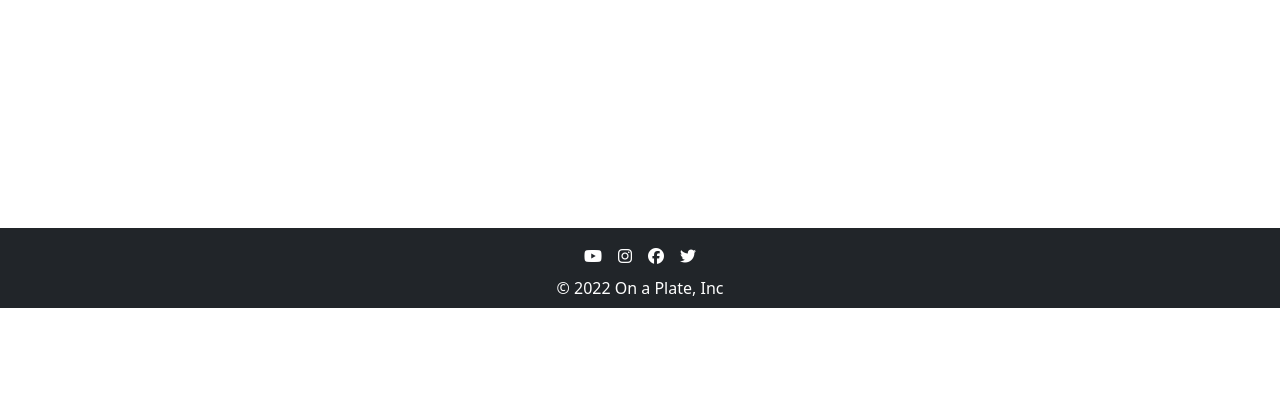
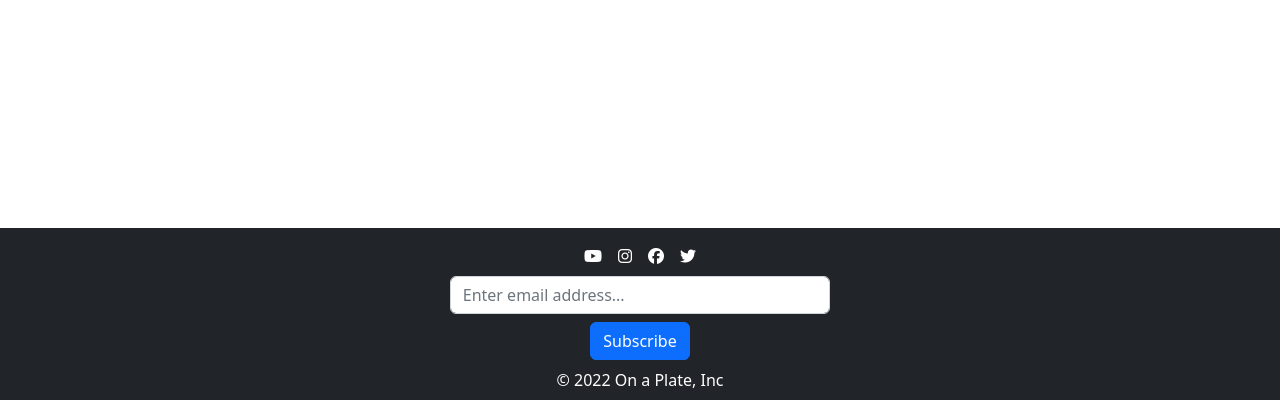
Before and after one commit to digitilley/ON-A-PLATE-, a Django app: page /accounts/signup/ in a window 1280 px wide. Shown: the part 628-1028 px from the top of the page. Before the commit the page ends 936 px from the top, so only its background shows below. Run offline with Django 3.2, Linux system fonts and the light colour scheme; some libraries are stand-ins or nearby versions.

Commit message:
Added subscribe form to footer. Fixed on a plate link in nav bar. Added another post to showcase pagination

```diff
--- a/templates/base.html
+++ b/templates/base.html
@@ -18,7 +18,7 @@
     <header>
         <nav class="navbar navbar-dark navbar-expand-lg align-items-center bg-dark shadow-sm">
           <div class="container">
-            <a href="index.html" class="col-6 navbar-brand d-flex align-items-center nav-link">
+            <a href="{% url 'home' %}" class="col-6 navbar-brand d-flex align-items-center nav-link">
               <strong>ON A PLATE</strong>
             </a>
             <div class="navbar-collapse collapse" id="navmenu" style>
@@ -72,6 +72,16 @@
                     <li class="p-2"><a class="text-center text-white" href="https://twitter.com" target="_blank" rel="noopener" aria-label="Visit our Twitter page (opens in a new tab)"><i class="fa-brands fa-twitter"></i></i></a></li>
                 </ul>
             </div>
+            <form action="https://gmail.us19.list-manage.com/subscribe/post?u=495c656328f99ddb3411b2c65&amp;id=d59a4db117" method="post" id="mc-embedded-subscribe-form" name="mc-embedded-subscribe-form" class="validate d-flex justify-content-center" target="_blank" novalidate="">
+              <div class="row text-center mb-2">
+                  <div class="col-12">
+                      <input type="email" name="EMAIL" class="form-control" id="inputEmail" placeholder="Enter email address..." required="">
+                  </div>
+                      <div class="col-12">
+                          <button type="submit" class="btn btn-primary btn-subscribe mx-auto mt-2">Subscribe</button>
+                      </div>
+                  </div>
+          </form>
             <div class="text-center text-white">
               <span class="mb-3 mb-md-0">© 2022 On a Plate, Inc</span>
             </div>
```
